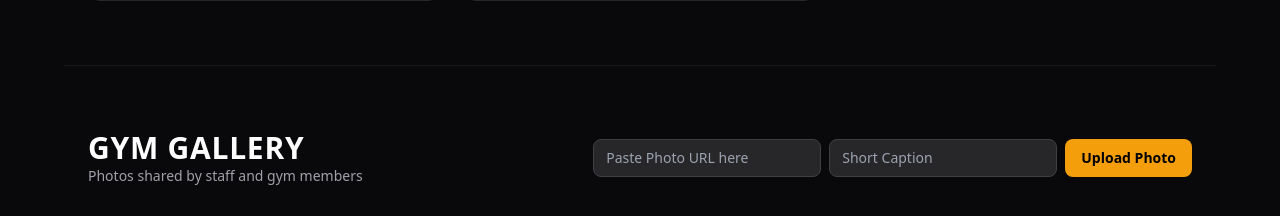
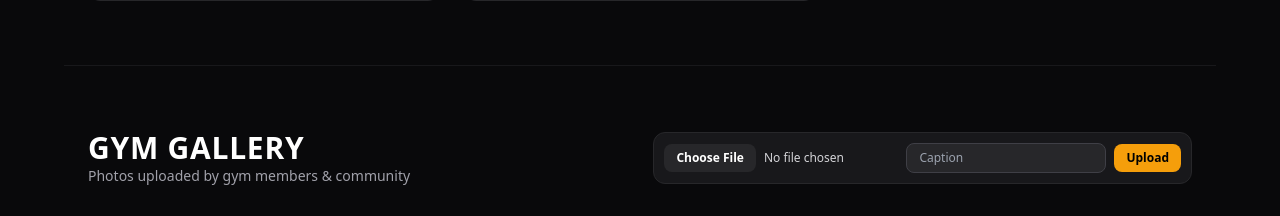
Before and after one commit to Aryan-vats-hub/bodysteel, a Flask app: page / in a window 1280 px wide. Shown: the part 1434-1650 px from the top of the page. Run offline with Flask 3, Linux system fonts and the light colour scheme; data comes from the database, SQL or seed files in the repository; some libraries are stand-ins or nearby versions.

Commit message:
Update index.html

```diff
--- a/templates/index.html
+++ b/templates/index.html
@@ -32,7 +32,7 @@
         </div>
     </header>
 
-    <!-- Plans Section -->
+    <!-- Plans Section (Fees managed by Owner) -->
     <section id="plans" class="py-16 max-w-6xl mx-auto px-6 border-t border-zinc-900">
         <h3 class="text-3xl font-black text-center uppercase tracking-wide mb-10 text-white">Membership Plans</h3>
         <div class="grid md:grid-cols-3 gap-8">
@@ -50,7 +50,7 @@
             <div class="bg-zinc-900 p-6 rounded-xl border border-zinc-800 text-center">
                 <h4 class="text-lg font-bold text-zinc-400">1 Year</h4>
                 <div class="text-4xl font-black my-4 text-white">₹{{ settings.plan_1y | int }}</div>
-                <p class="text-zinc-500 text-sm">Full Annual Access + Personal Training Orientation</p>
+                <p class="text-zinc-500 text-sm">Full Annual Access + Free Personal Training Guidance</p>
             </div>
         </div>
     </section>
@@ -58,7 +58,7 @@
     <!-- Supplements Section -->
     <section id="store" class="py-16 max-w-6xl mx-auto px-6 border-t border-zinc-900">
         <h3 class="text-3xl font-black uppercase tracking-wide text-white mb-2">Supplement Stock</h3>
-        <p class="text-zinc-400 text-sm mb-10">Available directly at the counter</p>
+        <p class="text-zinc-400 text-sm mb-10">Available directly at gym reception</p>
 
         <div class="grid grid-cols-1 sm:grid-cols-2 md:grid-cols-3 gap-6">
             {% for item in supplements %}
@@ -98,14 +98,21 @@
         <div class="flex flex-col md:flex-row justify-between items-center mb-8 gap-4">
             <div>
                 <h3 class="text-3xl font-black uppercase tracking-wide text-white">Gym Gallery</h3>
-                <p class="text-zinc-400 text-sm">Photos shared by staff and gym members</p>
+                <p class="text-zinc-400 text-sm">Photos uploaded by gym members & community</p>
             </div>
-            <form action="/upload_photo" method="POST" class="flex flex-wrap gap-2 w-full md:w-auto">
-                <input type="url" name="image_url" placeholder="Paste Photo URL here" required class="bg-zinc-800 border border-zinc-700 px-3 py-2 rounded-lg text-sm text-white focus:outline-none">
-                <input type="text" name="caption" placeholder="Short Caption" class="bg-zinc-800 border border-zinc-700 px-3 py-2 rounded-lg text-sm text-white focus:outline-none">
-                <button type="submit" class="bg-amber-500 text-black font-bold px-4 py-2 rounded-lg text-sm hover:bg-amber-600 transition">Upload Photo</button>
+            <!-- Member Photo Upload Form -->
+            <form action="/upload_photo" method="POST" enctype="multipart/form-data" class="flex flex-wrap items-center gap-2 bg-zinc-900 border border-zinc-800 p-2.5 rounded-xl">
+                <input type="file" name="photo_file" accept="image/*" required class="text-xs text-zinc-300 file:mr-2 file:py-1.5 file:px-3 file:rounded-lg file:border-0 file:text-xs file:font-semibold file:bg-zinc-800 file:text-white hover:file:bg-zinc-700 cursor-pointer">
+                <input type="text" name="caption" placeholder="Caption" class="bg-zinc-800 border border-zinc-700 px-3 py-1.5 rounded-lg text-xs text-white focus:outline-none">
+                <button type="submit" class="bg-amber-500 text-black font-extrabold px-3 py-1.5 rounded-lg text-xs hover:bg-amber-600 transition">Upload</button>
             </form>
         </div>
+
+        {% if upload_msg == 'uploaded' %}
+        <div class="bg-amber-500/10 border border-amber-500/30 text-amber-400 text-sm p-4 rounded-xl mb-6 text-center">
+            ✅ Photo submitted successfully! Owner ke verify karte hi live display ho jayegi.
+        </div>
+        {% endif %}
 
         <div class="grid grid-cols-2 md:grid-cols-4 gap-4">
             {% for pic in photos %}
```
